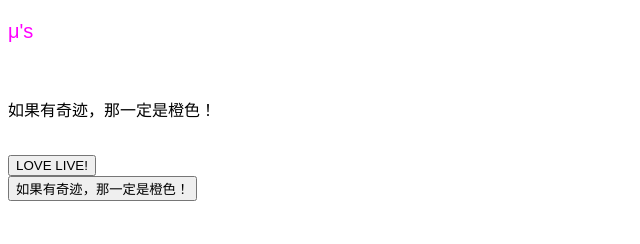
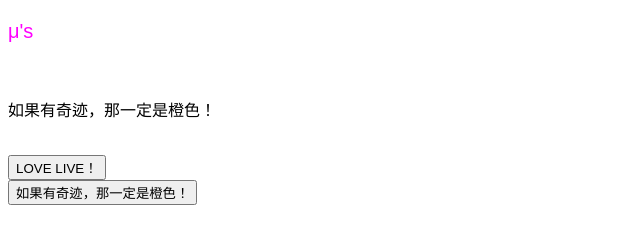
Before and after one commit to zangaisishi/gs, a plain HTML site: page index.html in a window 1280 px wide. Shown: the full height of the page, 0-640 px from the left. Drawn offline with nearby package versions, Linux system fonts and the light colour scheme.

Commit message:
Create index.html

```diff
--- a/index.html
+++ b/index.html
@@ -19,7 +19,7 @@ $(document).ready(function(){
 <br>
 <p>如果有奇迹，那一定是橙色！</p>
 <br>
-<button id="btn1">LOVE LIVE!</button>
+<button id="btn1">LOVE LIVE！</button>
 <br>
 <button id="btn2">如果有奇迹，那一定是橙色！</button>
 </body>
```
